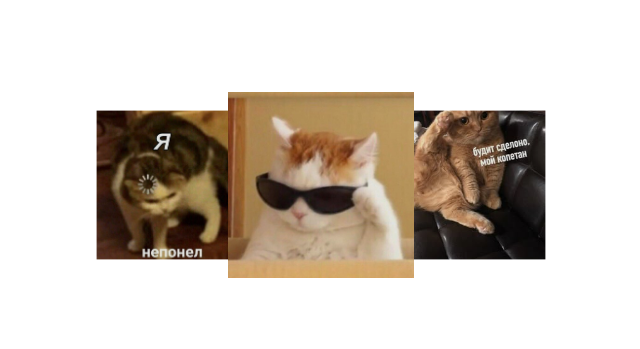
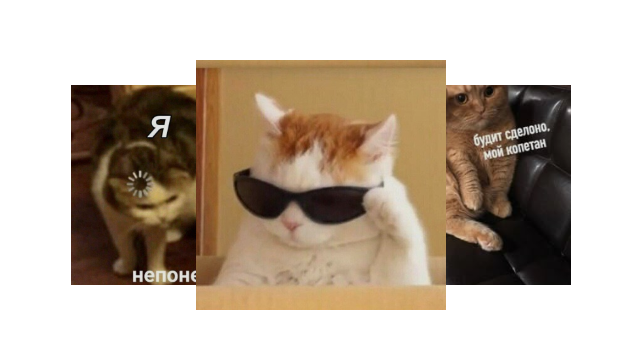
Before and after one commit to YalalovaYuliana/slider-carousel, a React (Vite) app: page / in a window 1280 px wide. Shown: the part 215-564 px from the top of the page, without its empty margins (319-959 px from the left). Built offline with nearby package versions, Linux system fonts and the light colour scheme.

Commit message:
move container width to another variable

```diff
--- a/src/App.css
+++ /dev/null
@@ -1,45 +0,0 @@
-#root {
-  max-width: 1280px;
-  margin: 0 auto;
-  padding: 2rem;
-  text-align: center;
-}
-
-.logo {
-  height: 6em;
-  padding: 1.5em;
-  will-change: filter;
-  transition: filter 300ms;
-}
-
-.logo:hover {
-  filter: drop-shadow(0 0 2em #646cffaa);
-}
-
-.logo.react:hover {
-  filter: drop-shadow(0 0 2em #61dafbaa);
-}
-
-@keyframes logo-spin {
-  from {
-    transform: rotate(0deg);
-  }
-
-  to {
-    transform: rotate(360deg);
-  }
-}
-
-@media (prefers-reduced-motion: no-preference) {
-  a:nth-of-type(2) .logo {
-    animation: logo-spin infinite 20s linear;
-  }
-}
-
-.card {
-  padding: 2em;
-}
-
-.read-the-docs {
-  color: #888;
-}
--- a/src/App.jsx
+++ b/src/App.jsx
@@ -1,4 +1,3 @@
-import './App.css'
 import Slider from './components/Slider'
 
 function App() {
--- a/src/components/Slider.css
+++ b/src/components/Slider.css
@@ -2,24 +2,22 @@
     box-sizing: border-box;
     margin: 0;
     padding: 0;
+    width: 100%;
 }
 
 .container {
     overflow: hidden;
-}
-
-.card-carousel {
     z-index: 1;
     position: relative;
     margin: 0 auto;
     transition: filter .3s ease;
 }
 
-.container.smooth-return .card {
+.container.smooth-return .slide {
     transition: transform 0.8s ease, left 0.8s ease, opacity 0.8s ease;
 }
 
-.card-carousel .card {
+.slide {
     position: absolute;
     object-fit: cover;
     margin: 0;
--- a/src/components/Slider.jsx
+++ b/src/components/Slider.jsx
@@ -9,11 +9,13 @@ import img5 from '/src/assets/img5.jpg';
 const imageArray = [img1, img2, img3, img4, img5];
 
 function Slider() {
-    const sizeSlides = { width: '250', height: '250' } // размер слайда
+    const sizeSlides = { width: 250, height: 250 } // размер слайда в пикселях
     const spacebetweenSlides = 150  // расстояние между центрами слайдов
 
+    const sizeContainer = sizeSlides.width * 2 // ширина слайдера
+
     const containerRef = useRef();
-    const cardRefs = useRef([]);
+    const slideRefs = useRef([]);
     const xScale = useRef({});
 
     function startDrag(e1, callback) {
@@ -58,27 +60,27 @@ function Slider() {
         containerRef.current.addEventListener("touchstart", event);
     }, [initDrag]);
 
-    const cards = imageArray.map((image, index) => (
-        <img className="card" style={{ width: sizeSlides.width + 'px', height: sizeSlides.height + 'px' }} src={image} key={index} ref={el => (cardRefs.current[index] = el)} />
+    const slides = imageArray.map((image, index) => (
+        <img className="slide" style={{ width: sizeSlides.width + 'px', height: sizeSlides.height + 'px' }} src={image} key={index} ref={el => (slideRefs.current[index] = el)} />
     ));
 
-    const calcPos = useCallback((x, scale, cardWidth) => {
+    const calcPos = useCallback((x, scale, slideWidth) => {
         const center = containerRef.current.offsetWidth / 2;
-        const position = center + x * spacebetweenSlides - cardWidth / 2;
+        const position = center + x * spacebetweenSlides - slideWidth / 2;
         return position;
     }, []);
 
-    const updateCards = useCallback((card, data) => {
-        if (data.x != null) card.setAttribute("data-x", data.x);
+    const updateslides = useCallback((slide, data) => {
+        if (data.x != null) slide.setAttribute("data-x", data.x);
         if (data.scale != null) {
-            card.style.transform = `scale(${data.scale})`;
-            card.style.opacity = data.scale === 0 ? 0 : 1;
+            slide.style.transform = `scale(${data.scale})`;
+            slide.style.opacity = data.scale === 0 ? 0 : 1;
         }
         if (data.leftPos != null) {
-            card.style.left = `${data.leftPos}px`;
+            slide.style.left = `${data.leftPos}px`;
         }
         if (data.zIndex != null) {
-            card.style.zIndex = data.zIndex;
+            slide.style.zIndex = data.zIndex;
         }
     }, []);
 
@@ -91,8 +93,8 @@ function Slider() {
         return x <= 0 ? 1 + x / 5 : 1 - x / 5;
     }, []);
 
-    const checkOrdering = useCallback((card, x, xDist, centerIndex) => {
-        const original = parseInt(card.dataset.x);
+    const checkOrdering = useCallback((slide, x, xDist, centerIndex) => {
+        const original = parseInt(slide.dataset.x);
         const rounded = Math.round(xDist);
         let newX = x;
 
@@ -103,44 +105,44 @@ function Slider() {
                 newX = ((x + rounded + 1) + centerIndex) - rounded + centerIndex;
             }
 
-            xScale.current[newX + rounded] = card;
+            xScale.current[newX + rounded] = slide;
         }
 
         const temp = -Math.abs(newX + rounded);
-        updateCards(card, { zIndex: temp });
+        updateslides(slide, { zIndex: temp });
 
         return newX;
-    }, [updateCards]);
+    }, [updateslides]);
 
     const build = useCallback(() => {
-        if (!cardRefs.current[0] || !containerRef.current) return;
+        if (!slideRefs.current[0] || !containerRef.current) return;
 
-        const centerIndex = (cardRefs.current.length - 1) / 2;
-        const cardWidth = cardRefs.current[0].offsetWidth;
+        const centerIndex = (slideRefs.current.length - 1) / 2;
+        const slideWidth = slideRefs.current[0].offsetWidth;
 
-        for (let i = 0; i < cardRefs.current.length; i++) {
+        for (let i = 0; i < slideRefs.current.length; i++) {
             const x = i - centerIndex;
             const scale = calcScale(x);
             const scale2 = calcScale2(x);
             const zIndex = -(Math.abs(i - centerIndex));
-            const leftPos = calcPos(x, scale2, cardWidth);
+            const leftPos = calcPos(x, scale2, slideWidth);
 
-            xScale.current[x] = cardRefs.current[i];
+            xScale.current[x] = slideRefs.current[i];
 
-            updateCards(cardRefs.current[i], {
+            updateslides(slideRefs.current[i], {
                 x,
                 scale,
                 leftPos,
                 zIndex
             });
         }
-    }, [calcScale, calcScale2, calcPos, updateCards]);
+    }, [calcScale, calcScale2, calcPos, updateslides]);
 
-    const moveCards = useCallback((data) => {
-        console.log("moveCards")
-        if (!cardRefs.current[0] || !containerRef.current) return;
+    const moveslides = useCallback((data) => {
+        console.log("moveslides")
+        if (!slideRefs.current[0] || !containerRef.current) return;
 
-        const centerIndex = (cardRefs.current.length - 1) / 2;
+        const centerIndex = (slideRefs.current.length - 1) / 2;
         let xDist;
 
         if (data != null) {
@@ -151,47 +153,47 @@ function Slider() {
             xDist = 0;
 
             for (let x in xScale.current) {
-                updateCards(xScale.current[x], {
+                updateslides(xScale.current[x], {
                     x: x,
                     zIndex: Math.abs(Math.abs(x) - centerIndex)
                 });
             }
         }
 
-        const cardWidth = cardRefs.current[0].offsetWidth;
+        const slideWidth = slideRefs.current[0].offsetWidth;
 
-        for (let i = 0; i < cardRefs.current.length; i++) {
-            const x = checkOrdering(cardRefs.current[i], parseInt(cardRefs.current[i].dataset.x), xDist, centerIndex);
+        for (let i = 0; i < slideRefs.current.length; i++) {
+            const x = checkOrdering(slideRefs.current[i], parseInt(slideRefs.current[i].dataset.x), xDist, centerIndex);
             const scale = calcScale(x + xDist);
             const scale2 = calcScale2(x + xDist);
-            const leftPos = calcPos(x + xDist, scale2, cardWidth);
+            const leftPos = calcPos(x + xDist, scale2, slideWidth);
 
-            updateCards(cardRefs.current[i], {
+            updateslides(slideRefs.current[i], {
                 scale,
                 leftPos
             });
         }
-    }, [calcScale, calcScale2, calcPos, checkOrdering, updateCards]);
+    }, [calcScale, calcScale2, calcPos, checkOrdering, updateslides]);
 
     useEffect(() => {
         build();
-        getDistance(moveCards);
+        getDistance(moveslides);
 
         return () => {
             if (containerRef.current) {
-                const event = initDrag(moveCards);
+                const event = initDrag(moveslides);
                 containerRef.current.removeEventListener("mousedown", event);
                 containerRef.current.removeEventListener("touchstart", event);
             }
         };
-    }, [build, getDistance, initDrag, moveCards]);
+    }, [build, getDistance, initDrag, moveslides]);
 
     return (
-        <div ref={containerRef} className="container">
-            <div className="card-carousel" style={{ width: (+sizeSlides.width * 1.8) + 'px', height: sizeSlides.height + 'px' }}>
-                {cards}
+        <div >
+            <div ref={containerRef} className="container" style={{ width: sizeContainer + 'px', height: sizeSlides.height + 'px' }}>
+                {slides}
             </div>
-        </div>
+        </div >
     );
 }
 
```
